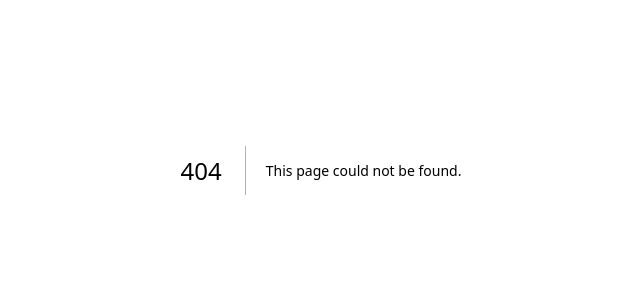
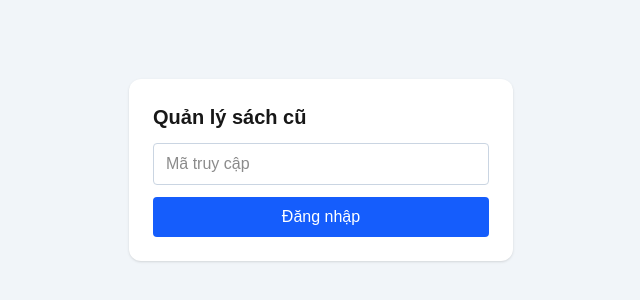
Before and after one commit to TuongKabe/book_manager, a Next.js app: page /login in a window 1280 px wide. Before the commit this address had no page. Shown: the part 230-530 px from the top of the page, without its empty margins (319-959 px from the left). Built offline with nearby package versions, Linux system fonts and the light colour scheme.

Commit message:
feat: passcode auth + middleware

```diff
--- /dev/null
+++ b/app/api/auth/login/route.ts
@@ -0,0 +1,20 @@
+import { NextResponse } from "next/server";
+import { signSession } from "@/lib/auth";
+
+export async function POST(req: Request) {
+  const { passcode } = await req.json();
+  if (passcode !== (process.env.PASSCODE ?? "")) {
+    return NextResponse.json({ ok: false, error: "WRONG_PASS" }, { status: 401 });
+  }
+  const token = await signSession();
+  const secure = process.env.NODE_ENV === "production" ? "; Secure" : "";
+  return NextResponse.json(
+    { ok: true },
+    {
+      headers: {
+        "Set-Cookie":
+          `bm_session=${token}; Path=/; HttpOnly; SameSite=Lax; Max-Age=2592000${secure}`,
+      },
+    },
+  );
+}
--- /dev/null
+++ b/app/api/auth/logout/route.ts
@@ -0,0 +1,8 @@
+import { NextResponse } from "next/server";
+
+export async function POST() {
+  return NextResponse.json(
+    { ok: true },
+    { headers: { "Set-Cookie": "bm_session=; Path=/; HttpOnly; SameSite=Lax; Max-Age=0" } },
+  );
+}
--- /dev/null
+++ b/app/components/LoginForm.tsx
@@ -0,0 +1,42 @@
+"use client";
+
+import { useState } from "react";
+import { useRouter } from "next/navigation";
+
+export default function LoginForm() {
+  const router = useRouter();
+  const [passcode, setPasscode] = useState("");
+  const [error, setError] = useState("");
+
+  async function onSubmit(e: React.FormEvent) {
+    e.preventDefault();
+    const res = await fetch("/api/auth/login", {
+      method: "POST",
+      headers: { "Content-Type": "application/json" },
+      body: JSON.stringify({ passcode }),
+    });
+    if (res.ok) {
+      router.push("/");
+      router.refresh();
+    } else {
+      setError("Sai mã truy cập");
+    }
+  }
+
+  return (
+    <form onSubmit={onSubmit} className="w-full max-w-sm space-y-3 rounded-xl bg-white p-6 shadow">
+      <h1 className="text-xl font-bold">Quản lý sách cũ</h1>
+      <input
+        type="password"
+        value={passcode}
+        onChange={(e) => setPasscode(e.target.value)}
+        placeholder="Mã truy cập"
+        className="w-full rounded border border-slate-300 px-3 py-2"
+      />
+      {error && <p className="text-sm text-red-600">{error}</p>}
+      <button className="w-full rounded bg-blue-600 py-2 text-white hover:bg-blue-700">
+        Đăng nhập
+      </button>
+    </form>
+  );
+}
--- /dev/null
+++ b/app/login/page.tsx
@@ -0,0 +1,9 @@
+import LoginForm from "@/app/components/LoginForm";
+
+export default function LoginPage() {
+  return (
+    <main className="flex min-h-screen items-center justify-center bg-slate-100 p-4">
+      <LoginForm />
+    </main>
+  );
+}
--- /dev/null
+++ b/lib/auth.ts
@@ -0,0 +1,19 @@
+const encoder = new TextEncoder();
+
+function hex(buffer: ArrayBuffer): string {
+  return [...new Uint8Array(buffer)].map((b) => b.toString(16).padStart(2, "0")).join("");
+}
+
+export async function signSession(): Promise<string> {
+  const pass = process.env.PASSCODE ?? "";
+  const digest = await crypto.subtle.digest(
+    "SHA-256",
+    encoder.encode(`book-manager:${pass}`),
+  );
+  return hex(digest);
+}
+
+export async function isSessionValid(token: string | undefined): Promise<boolean> {
+  if (!token) return false;
+  return token === (await signSession());
+}
--- /dev/null
+++ b/middleware.ts
@@ -0,0 +1,13 @@
+import { NextRequest, NextResponse } from "next/server";
+import { isSessionValid } from "@/lib/auth";
+
+export async function middleware(req: NextRequest) {
+  const token = req.cookies.get("bm_session")?.value;
+  if (await isSessionValid(token)) return NextResponse.next();
+  const loginUrl = new URL("/login", req.url);
+  return NextResponse.redirect(loginUrl);
+}
+
+export const config = {
+  matcher: ["/((?!login|_next/static|_next/image|favicon.ico).*)"],
+};
```
Also changed, not shown: 1 other file (tests, documents, lock files or other folders).
